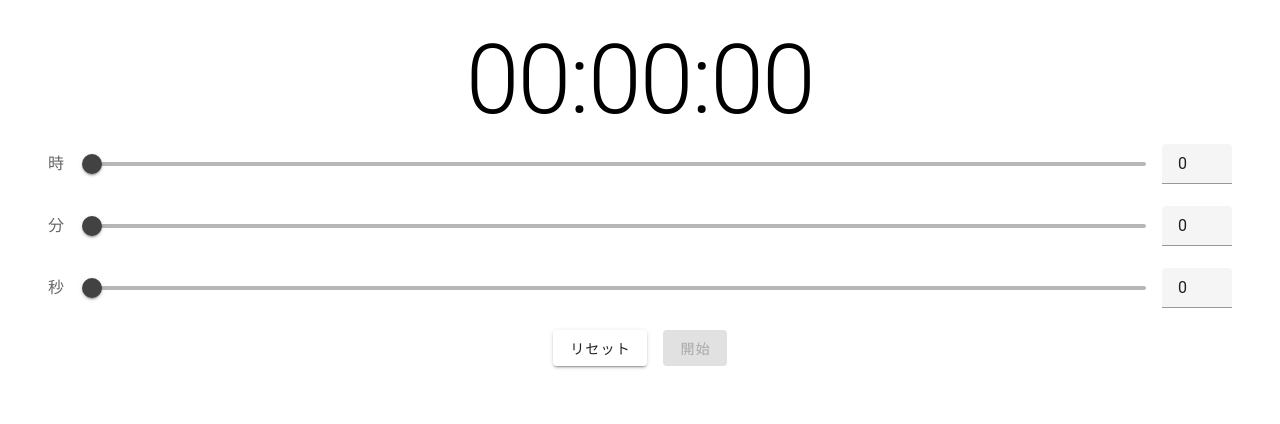
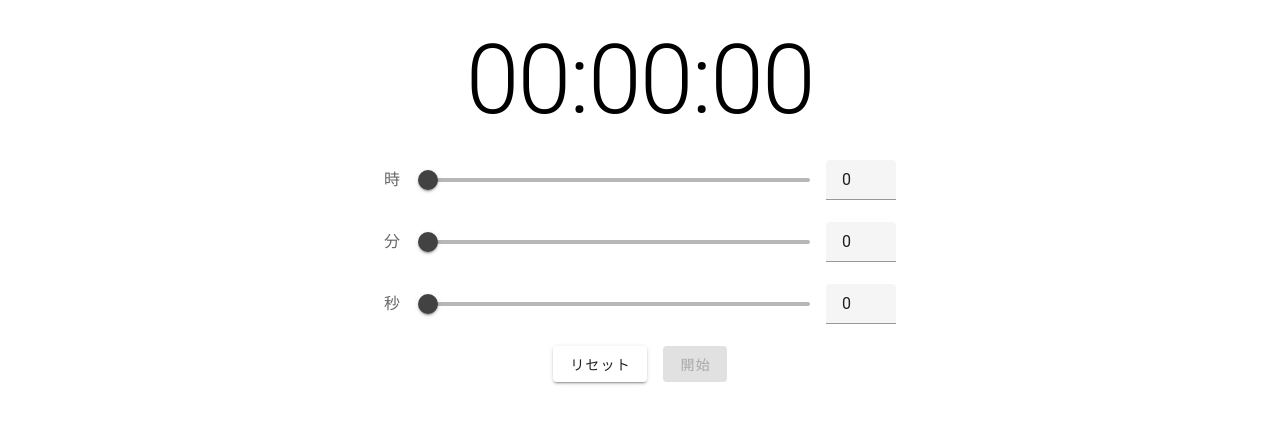
Before and after one commit to rinatz/vue-timer, a Vue app: page / in a window 1280 px wide. Shown: the top 424 px of the page. Built offline with nearby package versions, Linux system fonts and the light colour scheme.

Commit message:
Fix the style of slide bars

```diff
--- a/src/components/Timer.vue
+++ b/src/components/Timer.vue
@@ -70,23 +70,22 @@ function resetTimer() {
   <div class="mx-10 mt-8">
     <div class="text-center text-h1">{{ timer.format("HH:mm:ss") }}</div>
 
-    <div class="mt-4">
-      <v-slider v-model="hour" label="時" :min="0" :max="99" :step="1" thumb-label>
+    <div class="d-flex flex-column align-center mt-8">
+      <v-slider v-model="hour" label="時" style="width: 512px;" :min="0" :max="99" :step="1" thumb-label>
         <template v-slot:append>
-          <v-text-field v-model="hour" density="compact" style="width: 70px" type="number"
-            hide-details single-line>
+          <v-text-field v-model="hour" density="compact" style="width: 70px" type="number" hide-details single-line>
           </v-text-field>
         </template>
       </v-slider>
 
-      <v-slider v-model="minute" label="分" :min="0" :max="59" :step="1" thumb-label>
+      <v-slider v-model="minute" label="分" style="width: 512px;" :min="0" :max="59" :step="1" thumb-label>
         <template v-slot:append>
           <v-text-field v-model="minute" density="compact" style="width: 70px" type="number" hide-details single-line>
           </v-text-field>
         </template>
       </v-slider>
 
-      <v-slider v-model="second" label="秒" :min="0" :max="59" :step="1" thumb-label>
+      <v-slider v-model="second" label="秒" style="width: 512px;" :min="0" :max="59" :step="1" thumb-label>
         <template v-slot:append>
           <v-text-field v-model="second" density="compact" style="width: 70px" type="number" hide-details single-line>
           </v-text-field>
```
